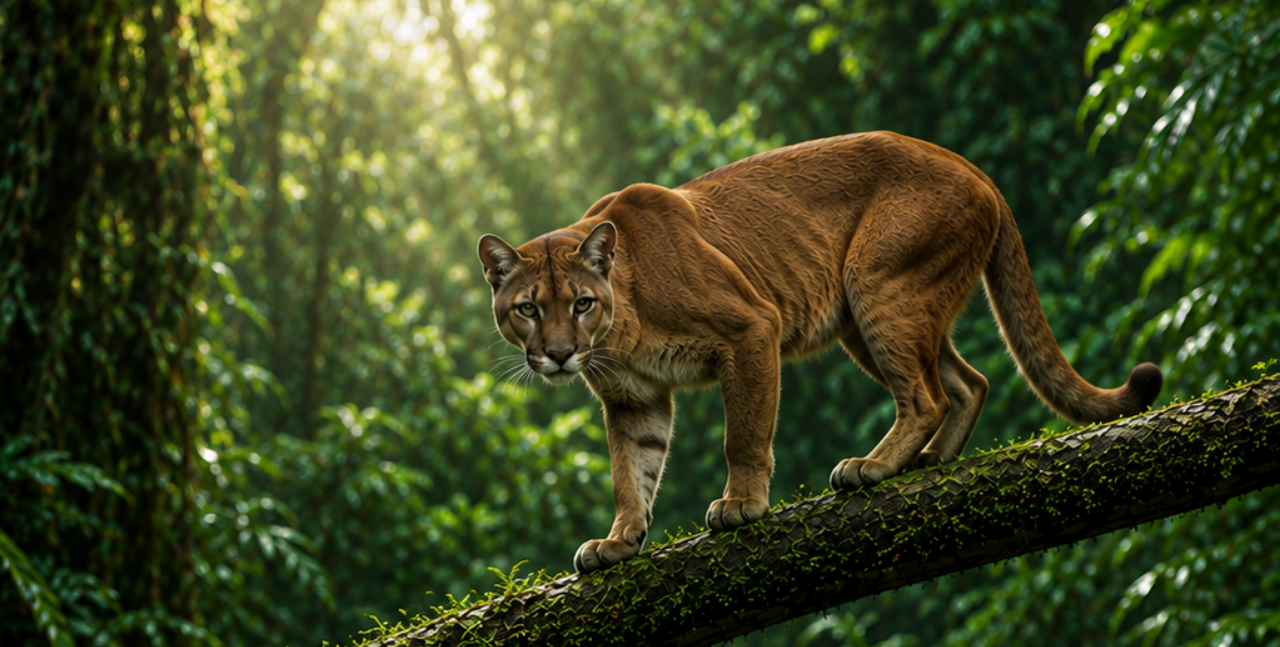
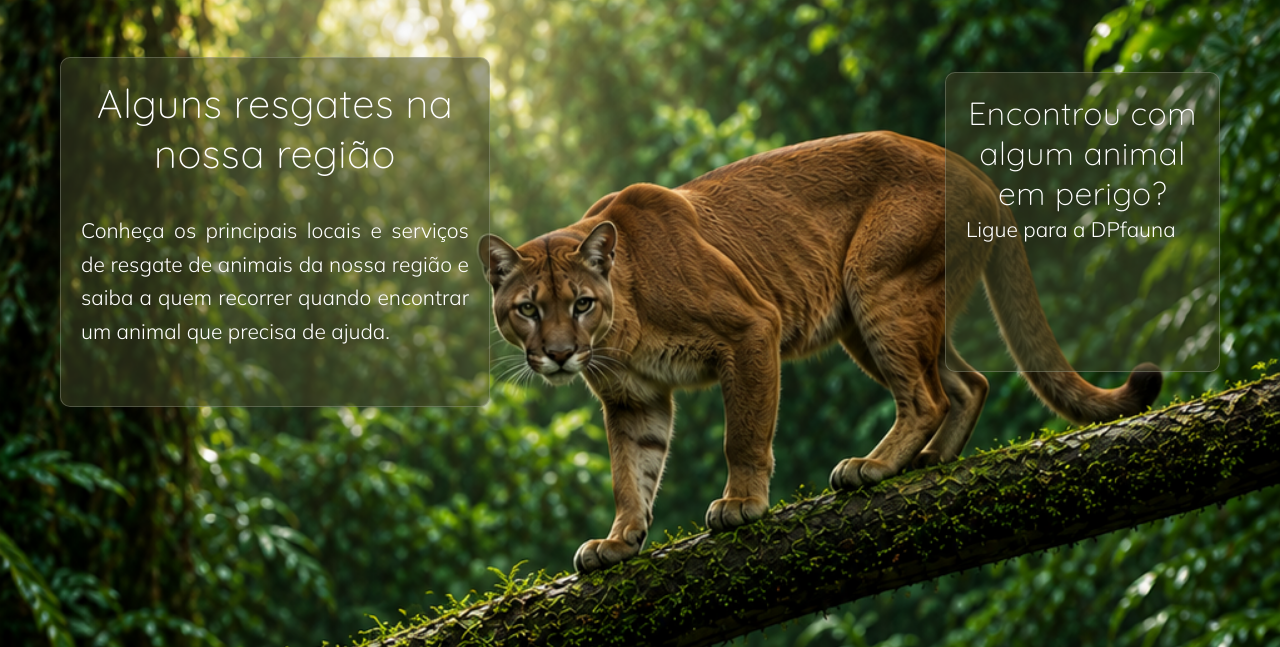
Before and after one commit to PedroSachetto/Feira-Tecnolgica-2026, a PHP site: page /resgates.html in a window 1280 px wide. Shown: the part 78-725 px from the top of the page. Run offline with PHP 8.4, Linux system fonts and the light colour scheme.

Commit message:
versão não finalizada 01

```diff
--- a/resgates/resgates.html
+++ b/resgates/resgates.html
@@ -2,6 +2,12 @@
 <html lang="pt-br">
 
 <head>
+
+    <link rel="preconnect" href="https://fonts.googleapis.com">
+    <link rel="preconnect" href="https://fonts.gstatic.com" crossorigin>
+    <link href="https://fonts.googleapis.com/css2?family=Quicksand:wght@300;400;500&display=swap" rel="stylesheet">
+    <link href="https://fonts.googleapis.com/css2?family=Quicksand:wght@300;500&family=Mulish:wght@300;400&display=swap" rel="stylesheet">
+
     <meta charset="UTF-8">
     <meta name="viewport" content="width=device-width, initial-scale=1.0">
     <link rel="stylesheet" href="style.css">
@@ -23,6 +29,18 @@
             <a href="#">DEVS</a>
         </nav>
     </header>
+
+    <div class="alguns-resgates">
+        <h1 style="font-size: 40px;">Alguns resgates na nossa região</h1>
+        <br> <br>
+        <p style=" font-size: 21px;" >Conheça os principais locais e serviços de resgate de animais da nossa região e saiba a quem recorrer quando encontrar um animal que precisa de ajuda.</p>
+    </div>
+
+    <div class ="telefone">
+        <h1>Encontrou com algum animal em perigo?</h1>
+        <p style="font-size: 21px;">Ligue para a DPfauna</p>
+    </div>
+
 </body>
 
 </html>
--- a/resgates/style.css
+++ b/resgates/style.css
@@ -59,3 +59,44 @@ body {
 .menu nav a:hover {
     opacity: 0.7;
 }
+
+h1 {
+    text-align: center;
+     font-family: 'Quicksand', sans-serif;
+    font-weight: 300;
+    letter-spacing: 0.5px;
+
+}
+
+p {
+    text-align: justify;
+     font-family: 'Mulish', sans-serif;
+    font-weight: 300;
+     line-height: 1.6;
+}
+
+.alguns-resgates {
+    width: 430px;
+    height: 350px;
+    background-color: rgba(67, 72, 40, 0.503);
+    border-radius: 10px;
+    border: 1px solid rgba(255, 255, 255, 0.2);
+   position: absolute;
+    left: 60px;
+    top: 135px;
+    padding: 20px;
+    color: white;
+}
+
+.telefone {
+    width: 275px;
+    height: 300px;
+    background-color: rgba(67, 72, 40, 0.503);
+    border-radius: 10px;
+    border: 1px solid rgba(255, 255, 255, 0.2);
+    position: absolute;
+    right: 60px;
+    top: 150px;
+    padding: 20px;
+    color: white;
+}
```
